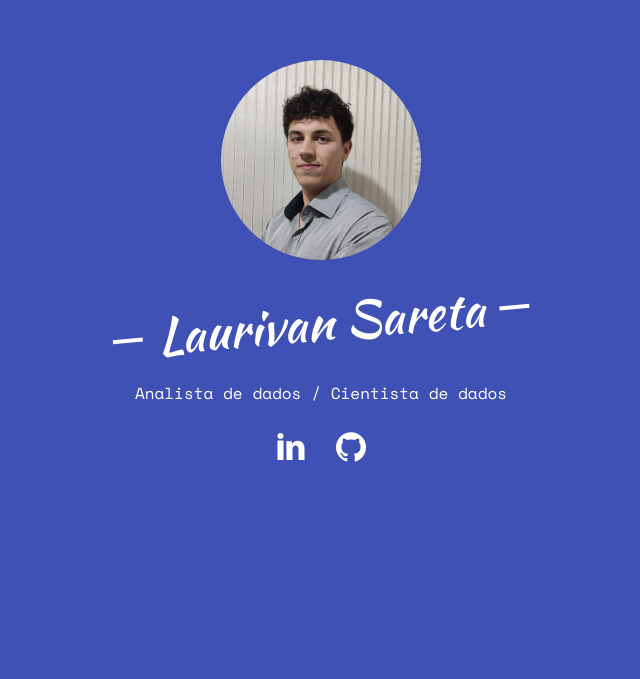
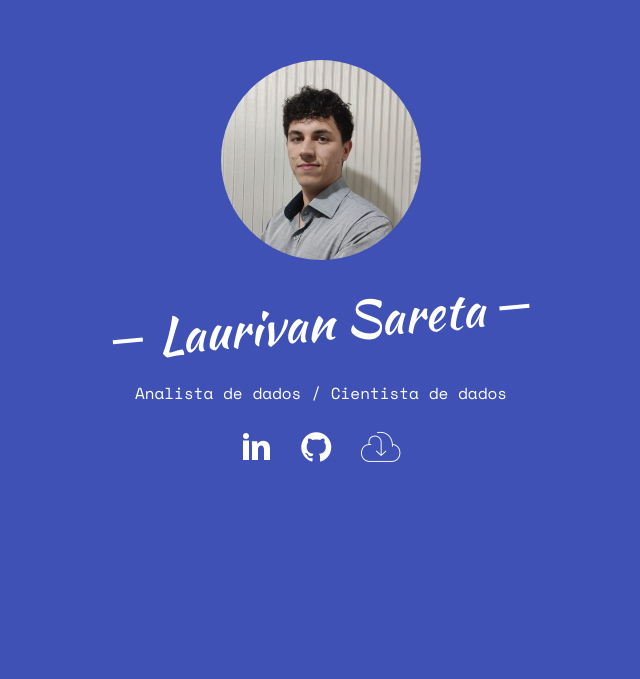
Before and after one commit to laurivansareta/laurivansareta.github.io, a plain HTML site: page index.html in a window 1280 px wide. Shown: the part 121-800 px from the top of the page, without its empty margins (319-959 px from the left). Drawn offline with nearby package versions, Linux system fonts and the light colour scheme; files whose address does not match are found by name.

Commit message:
Adicionado link para visualização da apresentação.

```diff
--- a/index.html
+++ b/index.html
@@ -65,6 +65,7 @@
 									<!-- <li><a href="#"><i class="icon-facebook2"></i></a></li> -->
 									<li><a href="https://www.linkedin.com/in/laurivan-sareta/" target="_blank"><i class="icon-linkedin2"></i></a></li>
 									<li><a href="https://github.com/laurivansareta" target="_blank"><i class="icon-github2"></i></a></li>
+									<li><a href="https://drive.google.com/file/d/1LzSJQ618fsPpttAhEe-HJPSdmP6wX_yW/view" target="_blank"><i class="icon-download"></i></a></li>
 								</ul>
 							</p>
 						</div>
```
